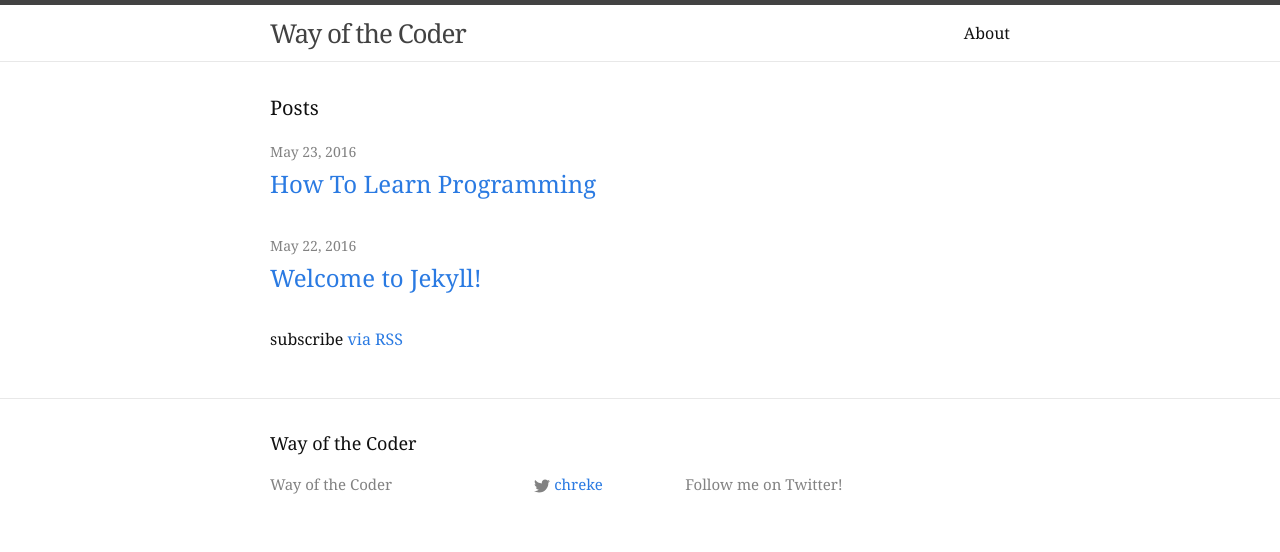
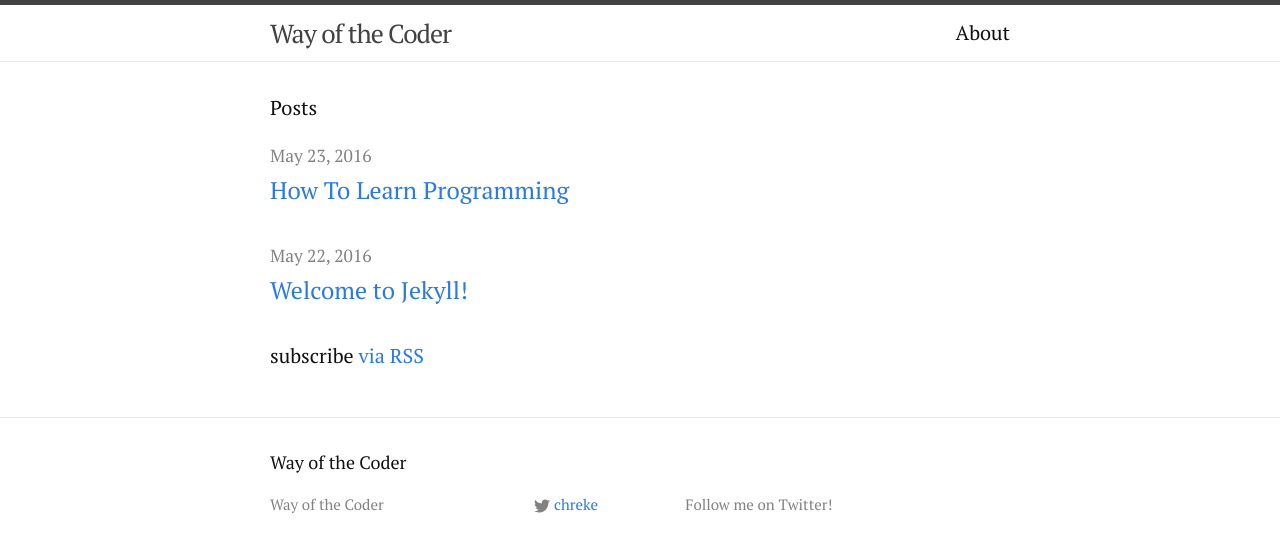
Before and after one commit to chreke/programming-blog, a Jekyll site: the page built from index.html, in a window 1280 px wide. Shown: the top 552 px of the page. Built offline with Jekyll 4.4.1, drawn with Linux system fonts in a browser that asks for light colours.

Commit message:
Use PT Serif in body copy

```diff
--- a/_includes/head.html
+++ b/_includes/head.html
@@ -7,6 +7,7 @@
   <meta name="description" content="{% if page.excerpt %}{{ page.excerpt | strip_html | strip_newlines | truncate: 160 }}{% else %}{{ site.description }}{% endif %}">
 
   <link rel="stylesheet" href="{{ "/css/main.css" | prepend: site.baseurl }}">
+  <link href='https://fonts.googleapis.com/css?family=PT+Serif' rel='stylesheet' type='text/css'>
   <link rel="canonical" href="{{ page.url | replace:'index.html','' | prepend: site.baseurl | prepend: site.url }}">
   <link rel="alternate" type="application/rss+xml" title="{{ site.title }}" href="{{ "/feed.xml" | prepend: site.baseurl | prepend: site.url }}" />
 </head>
--- a/css/main.scss
+++ b/css/main.scss
@@ -6,8 +6,8 @@
 
 
 // Our variables
-$base-font-family: Georgia;
-$base-font-size:   16px;
+$base-font-family: 'PT Serif', Georgia;
+$base-font-size:   20px;
 $small-font-size:  $base-font-size * 0.875;
 $base-line-height: 1.6;
 
```
